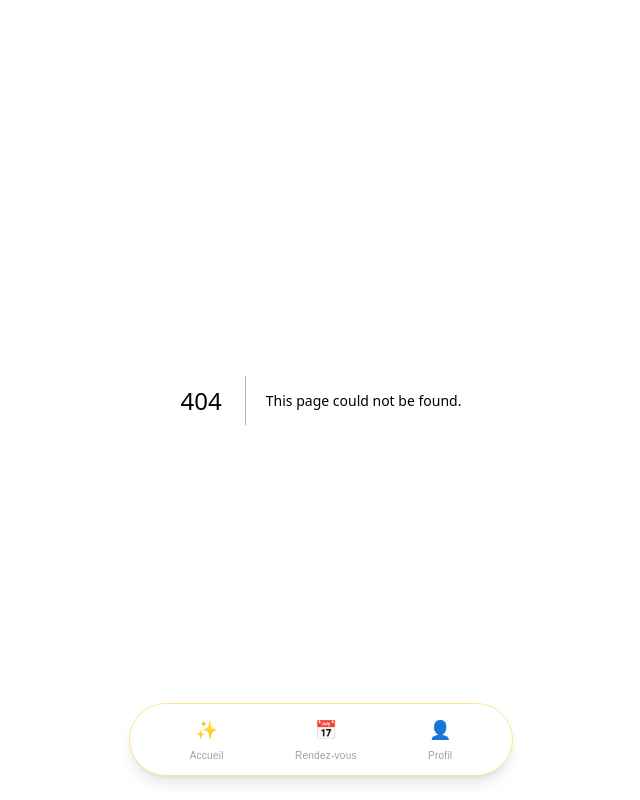
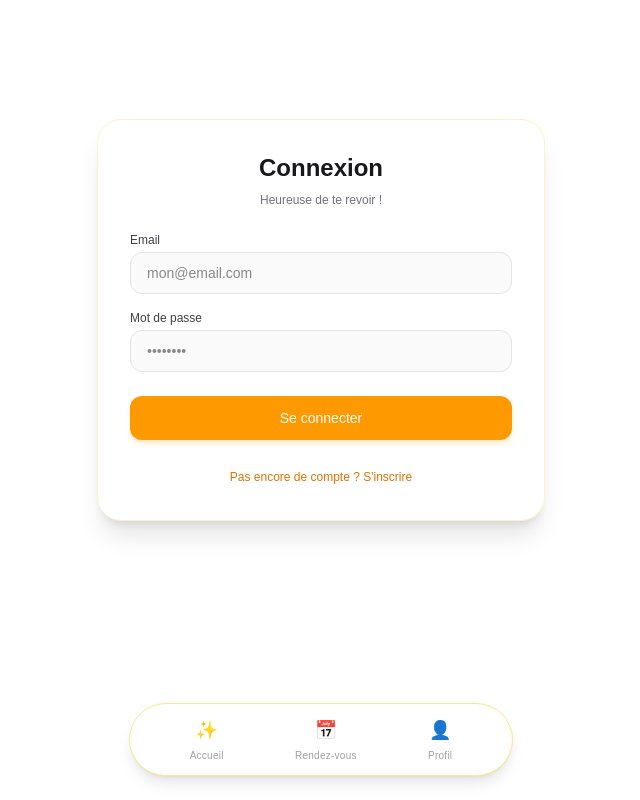
Before and after one commit to manustuntman/linstantbym, a Next.js app: page /auth in a window 1280 px wide. Before the commit this address had no page. Shown: the whole page, without its empty margins (319-959 px from the left). Built offline with nearby package versions, Linux system fonts and the light colour scheme; no server answers.

Commit message:
Create page.tsx

```diff
--- /dev/null
+++ b/app/auth/page.tsx
@@ -0,0 +1,127 @@
+'votre client'; // Note : garde bien 'use client' en haut
+
+'use client';
+
+import { useState } from 'react';
+import { createClient } from '@supabase/supabase-js';
+import { useRouter } from 'next/navigation';
+
+// Initialisation du client Supabase (assure-toi d'avoir tes variables d'env configurées)
+const supabase = createClient(
+  process.env.NEXT_PUBLIC_SUPABASE_URL || '',
+  process.env.NEXT_PUBLIC_SUPABASE_ANON_KEY || ''
+);
+
+export default function AuthPage() {
+  const [email, setEmail] = useState('');
+  const [password, setPassword] = useState('');
+  const [fullName, setFullName] = useState('');
+  const [isSignUp, setIsSignUp] = useState(false);
+  const [loading, setLoading] = useState(false);
+  const [error, setError] = useState<string | null>(null);
+  const router = useRouter();
+
+  const handleAuth = async (e: React.FormEvent) => {
+    e.preventDefault();
+    setLoading(true);
+    setError(null);
+
+    if (isSignUp) {
+      const { error } = await supabase.auth.signUp({
+        email,
+        password,
+        options: {
+          data: { full_name: fullName },
+        },
+      });
+      if (error) setError(error.message);
+      else alert('Compte créé ! Tu peux te connecter.');
+    } else {
+      const { error } = await supabase.auth.signInWithPassword({
+        email,
+        password,
+      });
+      if (error) {
+        setError(error.message);
+      } else {
+        router.push('/profile');
+        router.refresh();
+      }
+    }
+    setLoading(false);
+  };
+
+  return (
+    <div className="flex flex-col items-center justify-center min-h-[80vh] px-4">
+      <div className="w-full max-w-md p-8 bg-white border border-amber-100 rounded-3xl shadow-xl">
+        <h1 className="text-2xl font-bold text-center text-zinc-900 mb-2">
+          {isSignUp ? 'Créer un compte' : 'Connexion'}
+        </h1>
+        <p className="text-xs text-center text-zinc-500 mb-6">
+          {isSignUp ? 'Rejoins L\'Instant by M. pour réserver tes poses' : 'Heureuse de te revoir !'}
+        </p>
+
+        {error && (
+          <div className="mb-4 p-3 text-xs text-red-600 bg-red-50 border border-red-200 rounded-xl">
+            {error}
+          </div>
+        )}
+
+        <form onSubmit={handleAuth} className="space-y-4">
+          {isSignUp && (
+            <div>
+              <label className="block text-xs font-medium text-zinc-700 mb-1">Nom et Prénom</label>
+              <input
+                type="text"
+                required
+                value={fullName}
+                onChange={(e) => setFullName(e.target.value)}
+                className="w-full px-4 py-2.5 text-sm bg-zinc-50 border border-zinc-200 rounded-xl focus:outline-none focus:border-amber-500"
+                placeholder="Marie Dupont"
+              />
+            </div>
+          )}
+          <div>
+            <label className="block text-xs font-medium text-zinc-700 mb-1">Email</label>
+            <input
+              type="email"
+              required
+              value={email}
+              onChange={(e) => setEmail(e.target.value)}
+              className="w-full px-4 py-2.5 text-sm bg-zinc-50 border border-zinc-200 rounded-xl focus:outline-none focus:border-amber-500"
+              placeholder="mon@email.com"
+            />
+          </div>
+          <div>
+            <label className="block text-xs font-medium text-zinc-700 mb-1">Mot de passe</label>
+            <input
+              type="password"
+              required
+              value={password}
+              onChange={(e) => setPassword(e.target.value)}
+              className="w-full px-4 py-2.5 text-sm bg-zinc-50 border border-zinc-200 rounded-xl focus:outline-none focus:border-amber-500"
+              placeholder="••••••••"
+            />
+          </div>
+
+          <button
+            type="submit"
+            disabled={loading}
+            className="w-full py-3 mt-2 text-sm font-medium text-white bg-amber-500 hover:bg-amber-600 rounded-xl transition-all shadow-md shadow-amber-500/20"
+          >
+            {loading ? 'Patientez...' : isSignUp ? "S'inscrire" : 'Se connecter'}
+          </button>
+        </form>
+
+        <div className="mt-6 text-center">
+          <button
+            onClick={() => setIsSignUp(!isSignUp)}
+            className="text-xs text-amber-600 hover:underline font-medium"
+          >
+            {isSignUp ? 'Déjà un compte ? Connecte-toi' : "Pas encore de compte ? S'inscrire"}
+          </button>
+        </div>
+      </div>
+    </div>
+  );
+}
```
